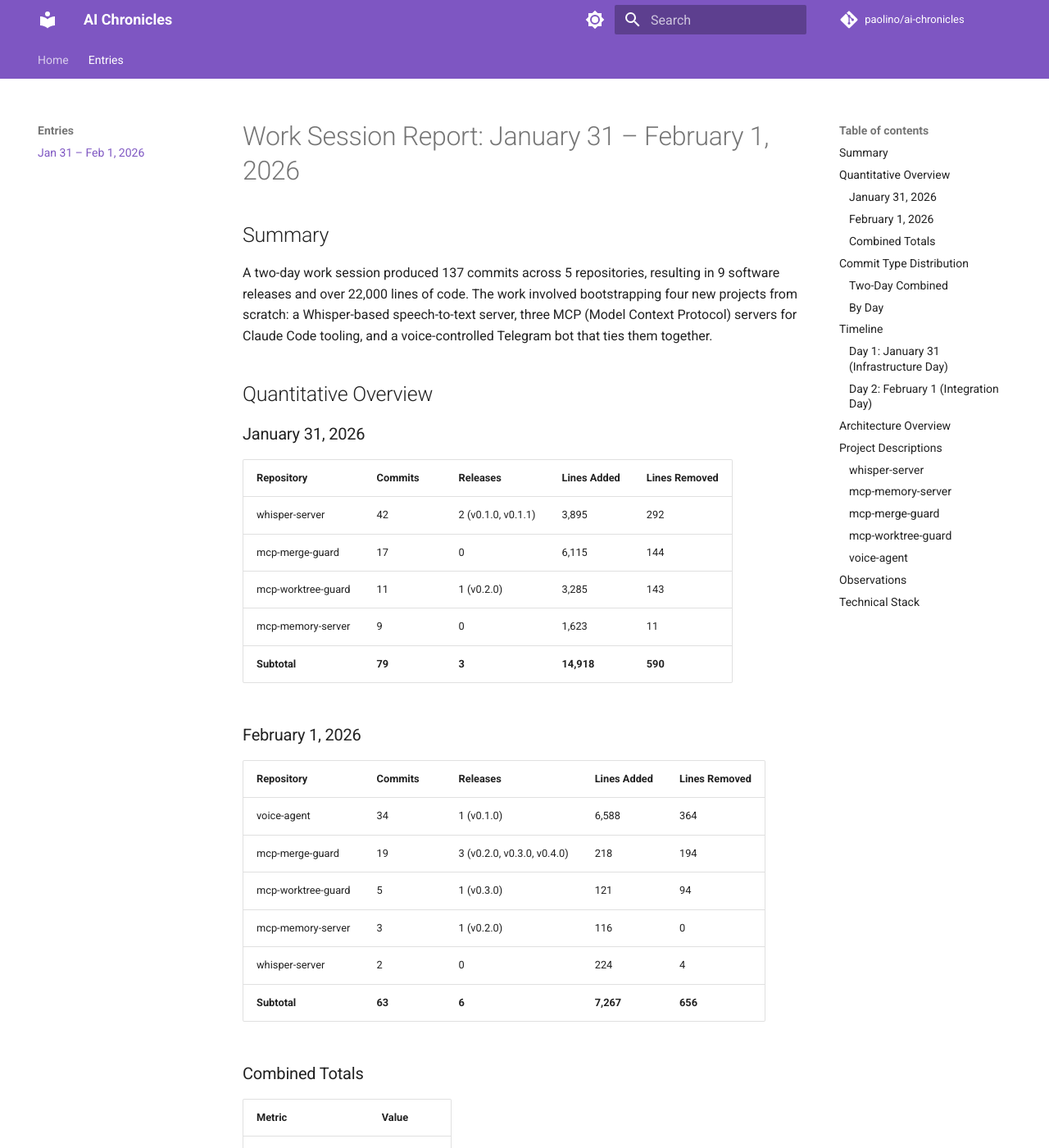
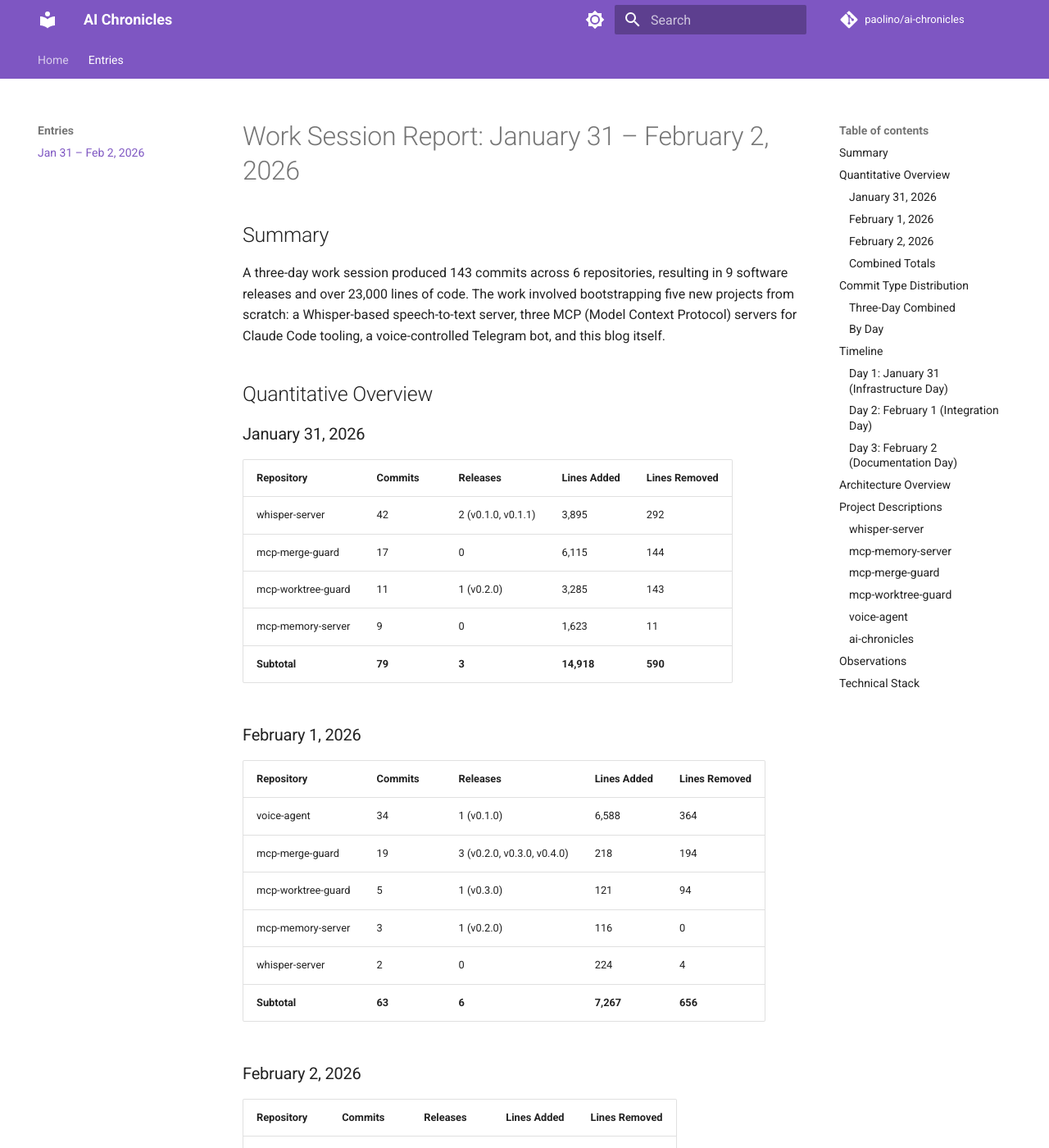
Before and after one commit to paolino/ai-chronicles, an MkDocs documentation site: the page built from docs/entries/2026-01-31-02-01.md, in a window 1280 px wide and 1400 px high. Shown: the whole window at 82% size. Built offline with MkDocs 1.6.1 and Material for MkDocs 9.7.7, drawn with Linux system fonts in a browser that asks for light colours; comment, search, counter and statistics services are not loaded; some of the changed text lies outside the part shown.

Commit message:
feat: expand report to include Feb 2 (this blog)
- Add Day 3: ai-chronicles creation (~20 min)
- Update totals: 148 commits, 5 projects, 23k+ lines
- Add ai-chronicles to project descriptions
- Update nav and summaries

Co-Authored-By: Claude Opus 4.5 <noreply@anthropic.com>

````diff
--- a/docs/entries/2026-01-31-02-01.md
+++ b/docs/entries/2026-01-31-02-01.md
@@ -1,8 +1,8 @@
-# Work Session Report: January 31 – February 1, 2026
+# Work Session Report: January 31 – February 2, 2026
 
 ## Summary
 
-A two-day work session produced 137 commits across 5 repositories, resulting in 9 software releases and over 22,000 lines of code. The work involved bootstrapping four new projects from scratch: a Whisper-based speech-to-text server, three MCP (Model Context Protocol) servers for Claude Code tooling, and a voice-controlled Telegram bot that ties them together.
+A three-day work session produced 143 commits across 6 repositories, resulting in 9 software releases and over 23,000 lines of code. The work involved bootstrapping five new projects from scratch: a Whisper-based speech-to-text server, three MCP (Model Context Protocol) servers for Claude Code tooling, a voice-controlled Telegram bot, and this blog itself.
 
 ## Quantitative Overview
 
@@ -27,28 +27,35 @@ A two-day work session produced 137 commits across 5 repositories, resulting in
 | whisper-server | 2 | 0 | 224 | 4 |
 | **Subtotal** | **63** | **6** | **7,267** | **656** |
 
+### February 2, 2026
+
+| Repository | Commits | Releases | Lines Added | Lines Removed |
+|------------|---------|----------|-------------|---------------|
+| ai-chronicles | 6 | 0 | 1,048 | 443 |
+| **Subtotal** | **6** | **0** | **1,048** | **443** |
+
 ### Combined Totals
 
 | Metric | Value |
 |--------|-------|
-| Total commits | 137 |
+| Total commits | 148 |
 | Total releases | 9 |
-| Lines added | 22,185 |
-| Lines removed | 1,246 |
-| Net lines | 20,939 |
-| Repositories touched | 5 |
-| New projects created | 4 |
+| Lines added | 23,233 |
+| Lines removed | 1,689 |
+| Net lines | 21,544 |
+| Repositories touched | 6 |
+| New projects created | 5 |
 
 ## Commit Type Distribution
 
-### Two-Day Combined
+### Three-Day Combined
 
 ```mermaid
 pie showData
-    title Commit Types (137 total)
+    title Commit Types (148 total)
     "fix" : 49
-    "feat" : 38
-    "docs" : 20
+    "feat" : 42
+    "docs" : 22
     "chore" : 10
     "ci" : 6
     "refactor" : 3
@@ -80,6 +87,13 @@ pie showData
     | docs | 3 | 6% |
     | style | 1 | 2% |
     | refactor | 1 | 2% |
+
+=== "February 2"
+
+    | Type | Count | Percentage |
+    |------|-------|------------|
+    | feat | 4 | 67% |
+    | docs | 2 | 33% |
 
 ## Timeline
 
@@ -128,6 +142,22 @@ gantt
     release-please integration :18:00, 1h
 ```
 
+### Day 3: February 2 (Documentation Day)
+
+```mermaid
+gantt
+    title February 2, 2026
+    dateFormat HH:mm
+    axisFormat %H:%M
+
+    section ai-chronicles
+    Create repository           :06:50, 10m
+    Expand report to 2 days     :06:56, 5m
+    Add MkDocs + GitHub Pages   :07:00, 5m
+    Convert to Mermaid diagrams :07:04, 8m
+    Final touches               :07:12, 10m
+```
+
 ## Architecture Overview
 
 ```mermaid
@@ -170,6 +200,9 @@ MCP server for git worktree management. Lists worktrees, helps Claude understand
 ### voice-agent
 Telegram bot that bridges voice input to Claude Code. Transcribes voice messages via whisper-server, sends prompts to Claude Agent SDK, and manages permission approvals through inline keyboards.
 
+### ai-chronicles
+This blog. A MkDocs-based static site for documenting AI-assisted development sessions. Built with Nix Flakes, deployed to GitHub Pages, featuring Mermaid diagrams. Created in ~20 minutes via voice commands.
+
 ## Observations
 
 The 49 bug fixes (36% of commits) reflect the iterative nature of CI/CD configuration. Release automation, test packaging, and Docker builds required repeated adjustments. This trial-and-error is typical when establishing infrastructure from scratch.
--- a/mkdocs.yml
+++ b/mkdocs.yml
@@ -29,7 +29,7 @@ plugins:
 nav:
   - Home: index.md
   - Entries:
-      - "Jan 31 – Feb 1, 2026": entries/2026-01-31-02-01.md
+      - "Jan 31 – Feb 2, 2026": entries/2026-01-31-02-01.md
 
 markdown_extensions:
   - admonition
````
Also changed, not shown: README.md (+1 -1 lines), docs/index.md (+1 -1 lines), drafts/2026-01-31-02-01.md (+45 -12 lines).
